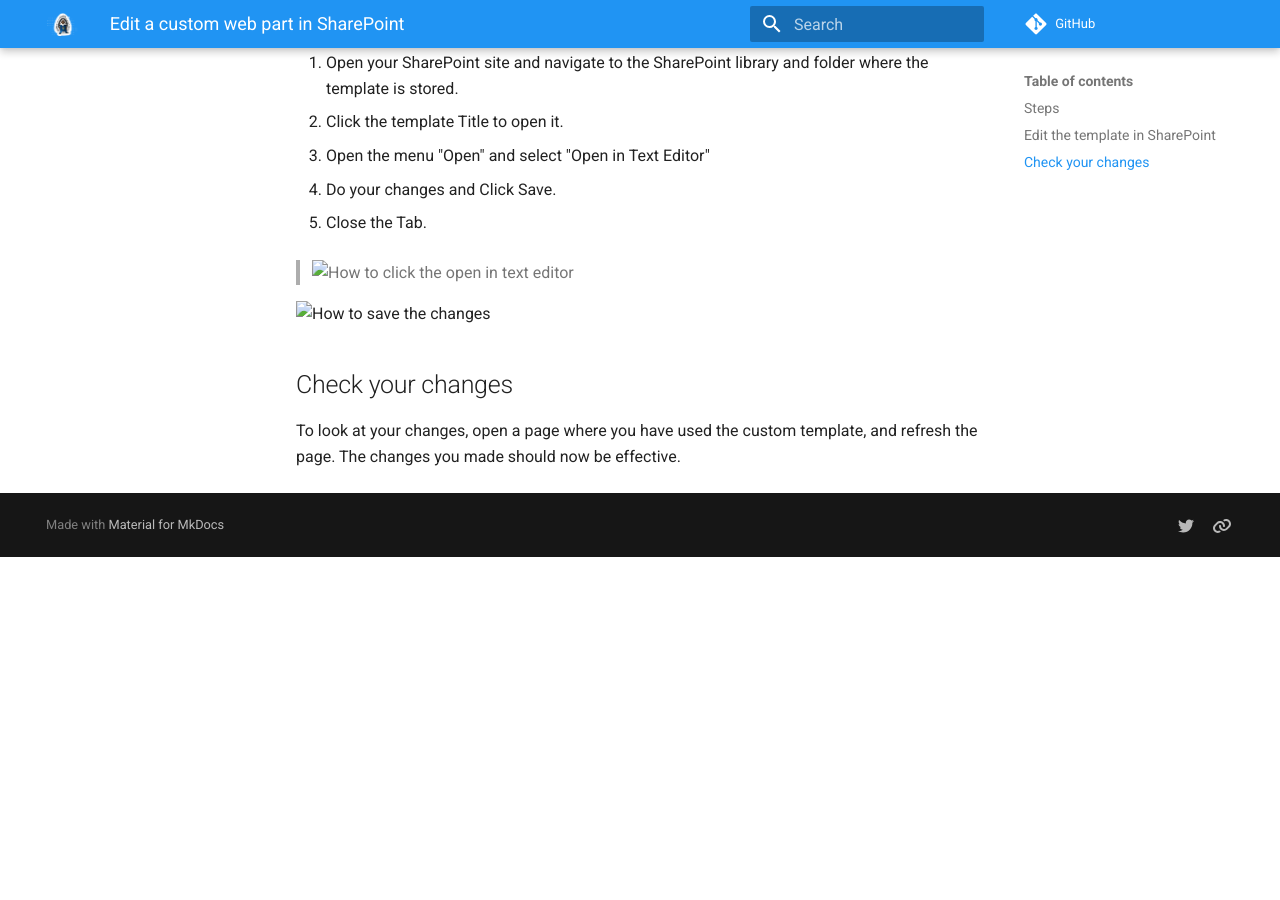
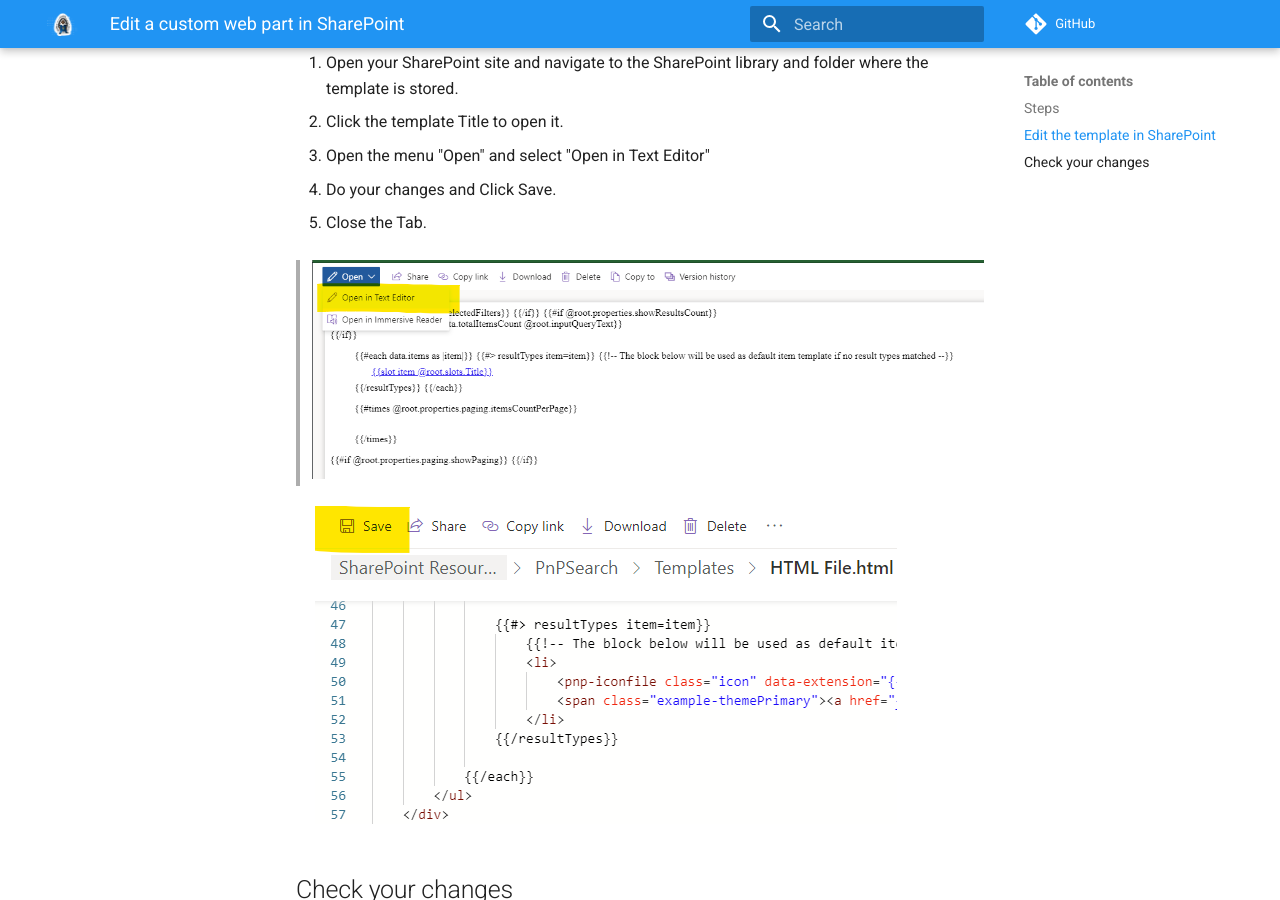
Before and after one commit to dominic5perezd/pnp-modern-search, an MkDocs documentation site: the page built from docs/scenarios/edit-custom-templates-in-sharepoint.md, in a window 1280 px wide and 900 px high, scrolled down 1478 px. Built offline with MkDocs 1.6.1 and Material for MkDocs 9.7.7, drawn with Linux system fonts in a browser that asks for light colours; comment, search, counter and statistics services are not loaded; before the commit the page ends 2035 px from its top, so only the background shows below that.

Commit message:
Fixed links to images

```diff
--- a/docs/scenarios/edit-custom-templates-in-sharepoint.md
+++ b/docs/scenarios/edit-custom-templates-in-sharepoint.md
@@ -34,9 +34,9 @@ Prerequisites: You have created your first template and it is stored in SharePoi
 
 5. Close the Tab.
 
->![How to click the open in text editor](assets\edit-custom-templates-in-sharepoint\open_htmlfile-in-text-editor.png)
+>![How to click the open in text editor](assets/edit-custom-templates-in-sharepoint/open_htmlfile-in-text-editor.png)
 
-![How to save the changes](assets\edit-custom-templates-in-sharepoint\save_the-changed-file.png)
+![How to save the changes](assets/edit-custom-templates-in-sharepoint/save_the-changed-file.png)
 
 ## Check your changes
 
```
